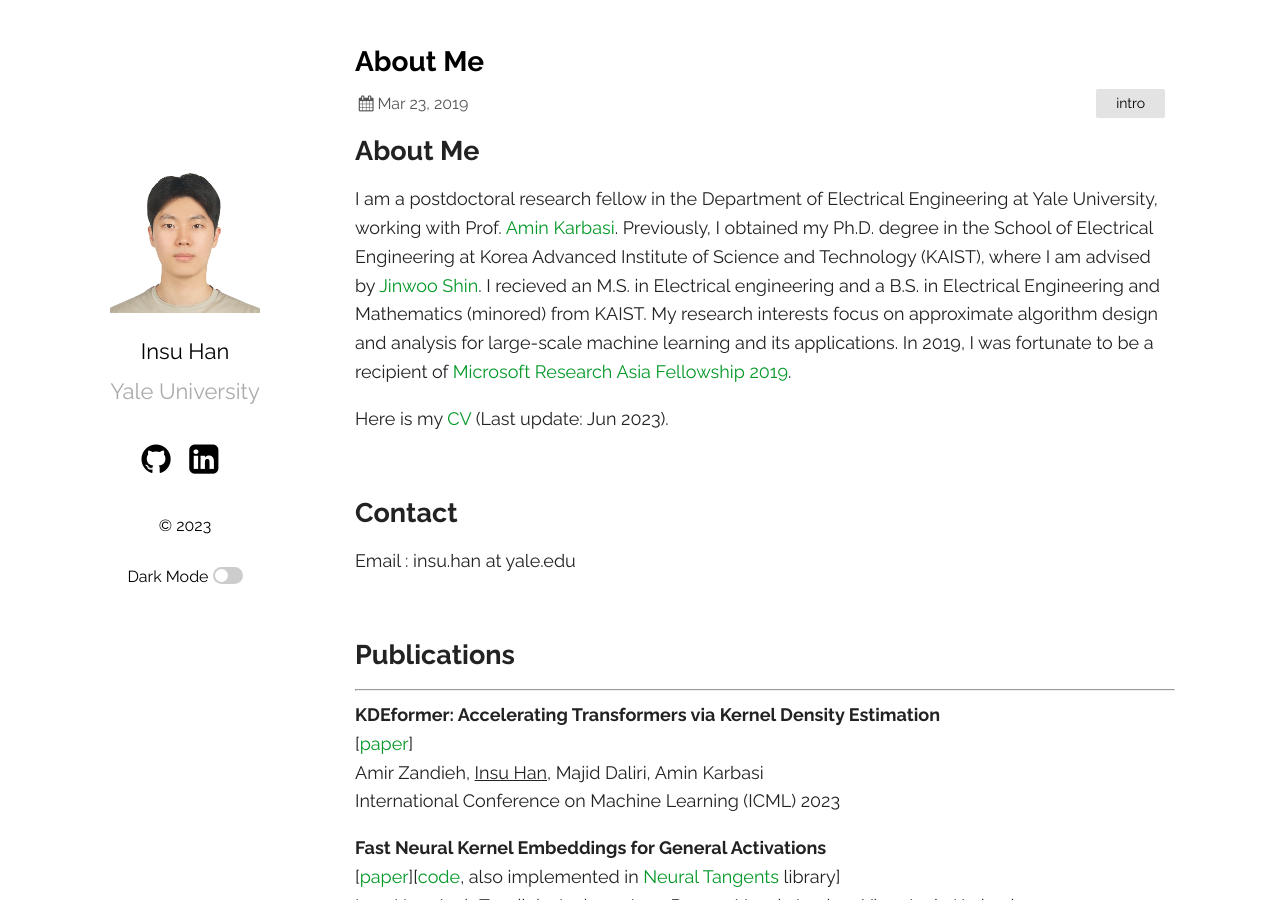
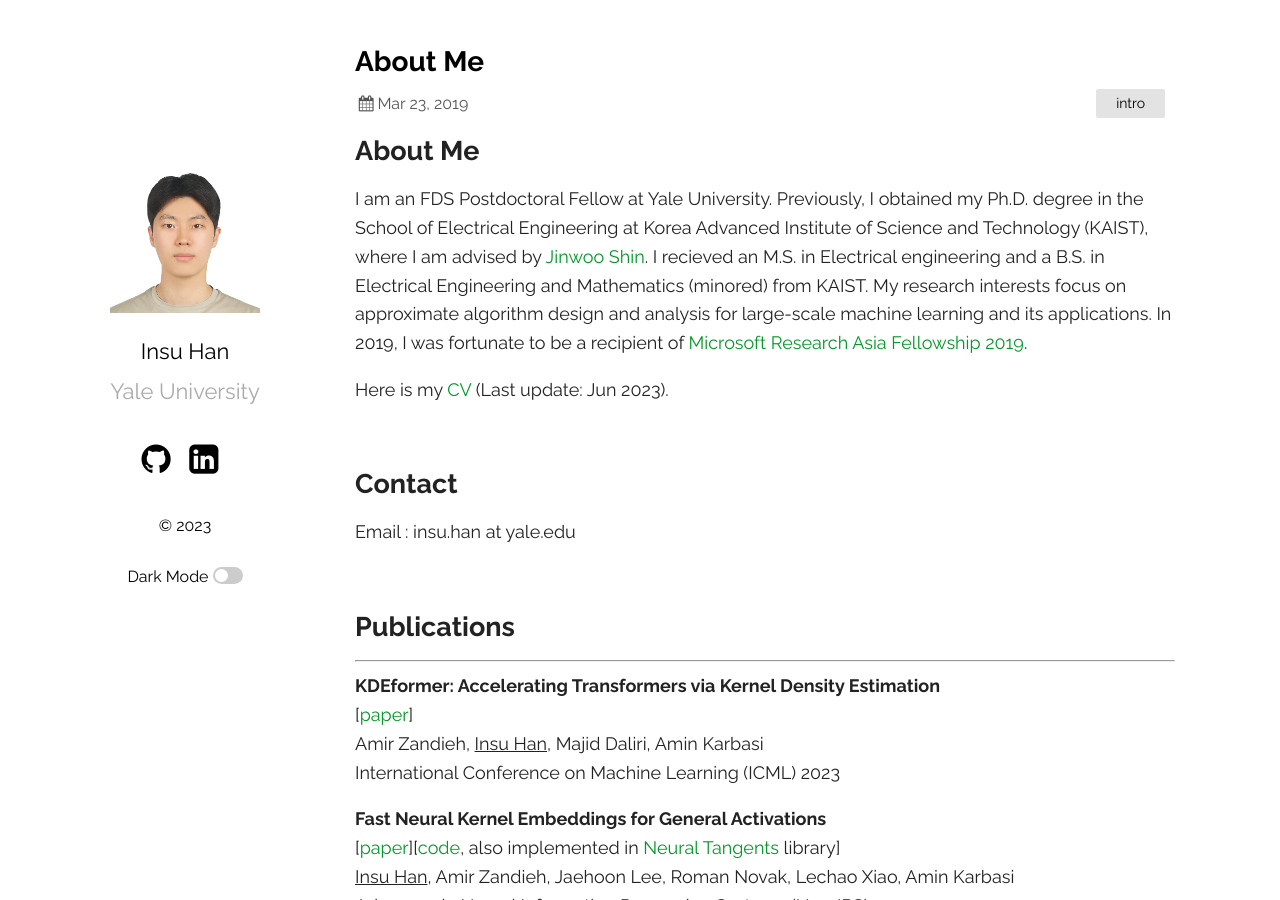
Before and after one commit to insuhan/insuhan.github.io, a Jekyll site: the page built from _posts/2019-03-23-welcome-to-jekyll.markdown, in a window 1280 px wide and 900 px high. Built offline with Jekyll 4.4.1, drawn with Linux system fonts in a browser that asks for light colours; a style sheet for code colours, icons or effects is not loaded.

Commit message:
edit FDS postdoc

```diff
--- a/_posts/2019-03-23-welcome-to-jekyll.markdown
+++ b/_posts/2019-03-23-welcome-to-jekyll.markdown
@@ -7,7 +7,7 @@ categories: intro
 
 
 ## About Me
-I am a postdoctoral research fellow in the Department of Electrical Engineering at Yale University, working with Prof. [Amin Karbasi]. Previously, I obtained my Ph.D. degree in the School of Electrical Engineering at Korea Advanced Institute of Science and Technology (KAIST), where I am advised by [Jinwoo Shin]. I recieved an M.S. in Electrical engineering and a B.S. in Electrical Engineering and Mathematics (minored) from KAIST.  My research interests focus on approximate algorithm design and analysis for large-scale machine learning and its applications. In 2019, I was fortunate to be a recipient of [Microsoft Research Asia Fellowship 2019].
+I am an FDS Postdoctoral Fellow at Yale University. Previously, I obtained my Ph.D. degree in the School of Electrical Engineering at Korea Advanced Institute of Science and Technology (KAIST), where I am advised by [Jinwoo Shin]. I recieved an M.S. in Electrical engineering and a B.S. in Electrical Engineering and Mathematics (minored) from KAIST.  My research interests focus on approximate algorithm design and analysis for large-scale machine learning and its applications. In 2019, I was fortunate to be a recipient of [Microsoft Research Asia Fellowship 2019].
 
 Here is my [CV] (Last update: Jun 2023).
 
```
